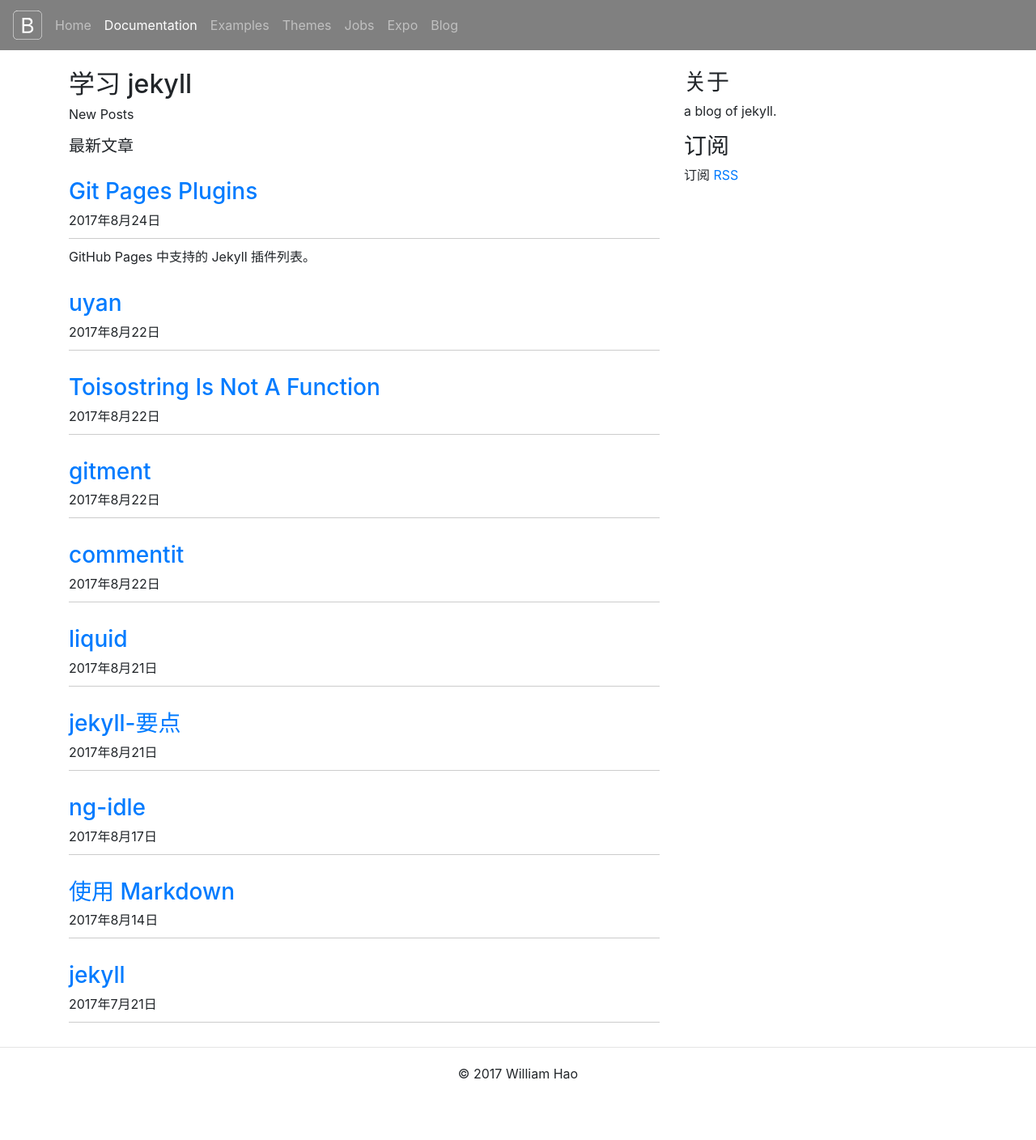
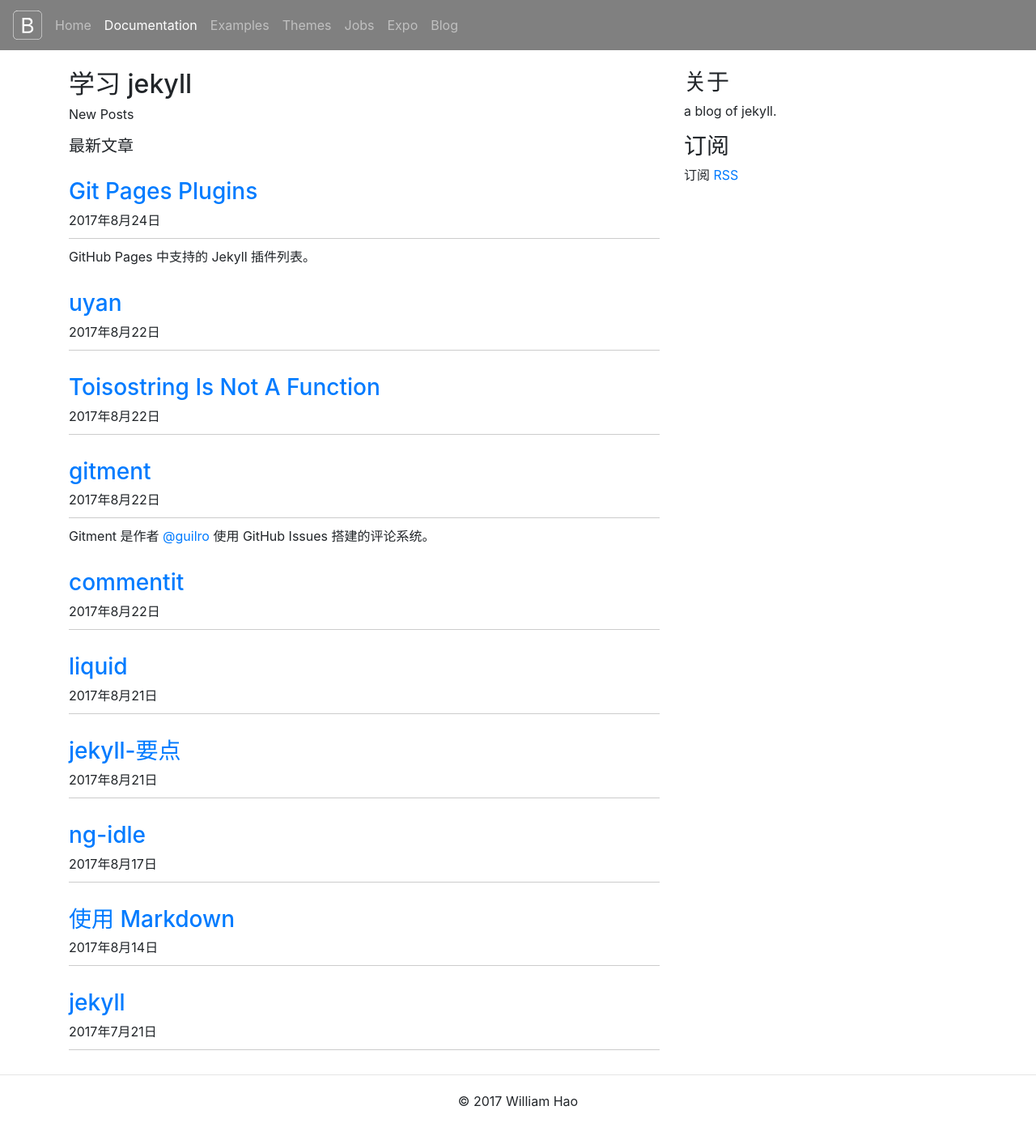
Before and after one commit to haoguanjun/jekyll, a Jekyll site: the page built from index.html, in a window 1280 px wide. Shown: the whole page at 81% size. Built offline with Jekyll 4.4.1, drawn with Linux system fonts in a browser that asks for light colours; the list of posts is cut into pages by our own code; before the commit the page ends 1374 px from its top, so only the background shows below that.

Commit message:
Update 2017-08-22-gitment.md

```diff
--- a/_posts/2017-08-22-gitment.md
+++ b/_posts/2017-08-22-gitment.md
@@ -1,6 +1,7 @@
 ---
 layout: post
 title: gitment
+description: Gitment 是作者 <a href="https://guilro.github.io" target="_blank">@guilro</a> 使用 GitHub Issues 搭建的评论系统。
 ---
 
 ### gitment
```
